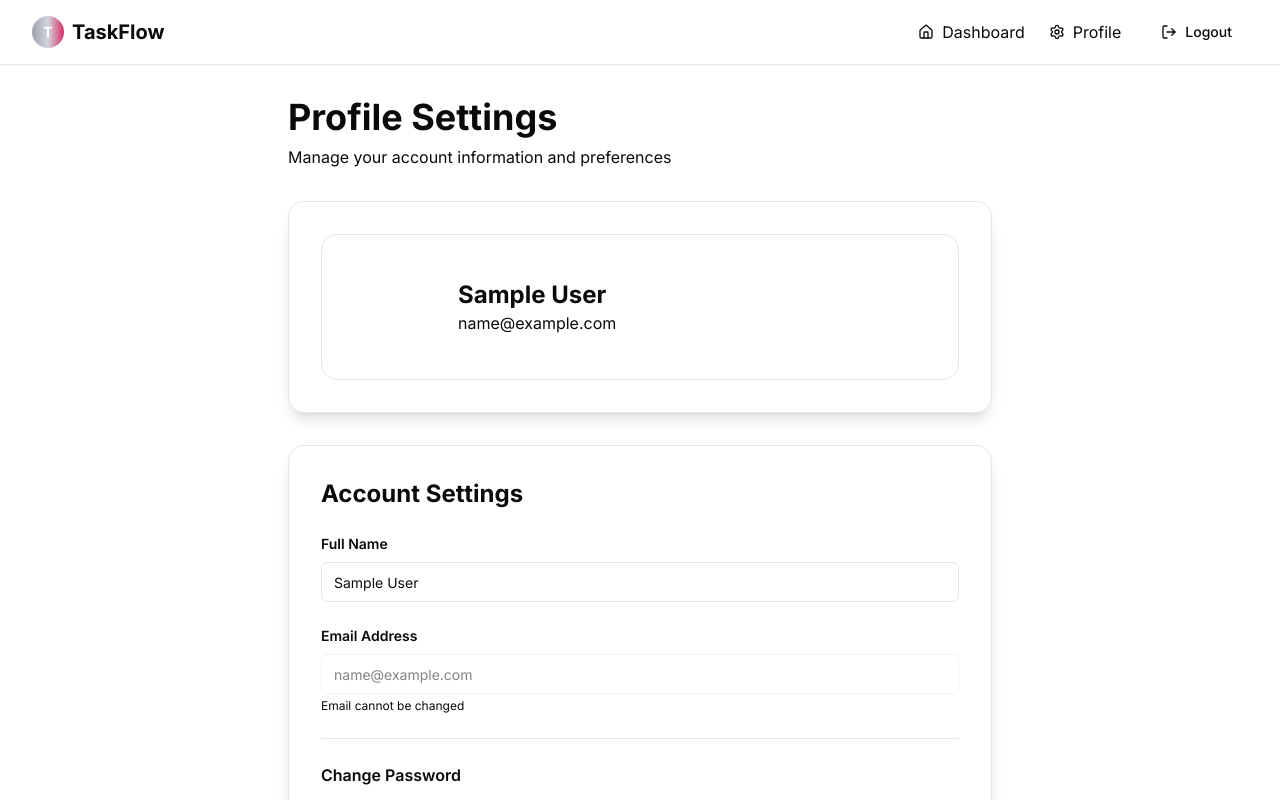
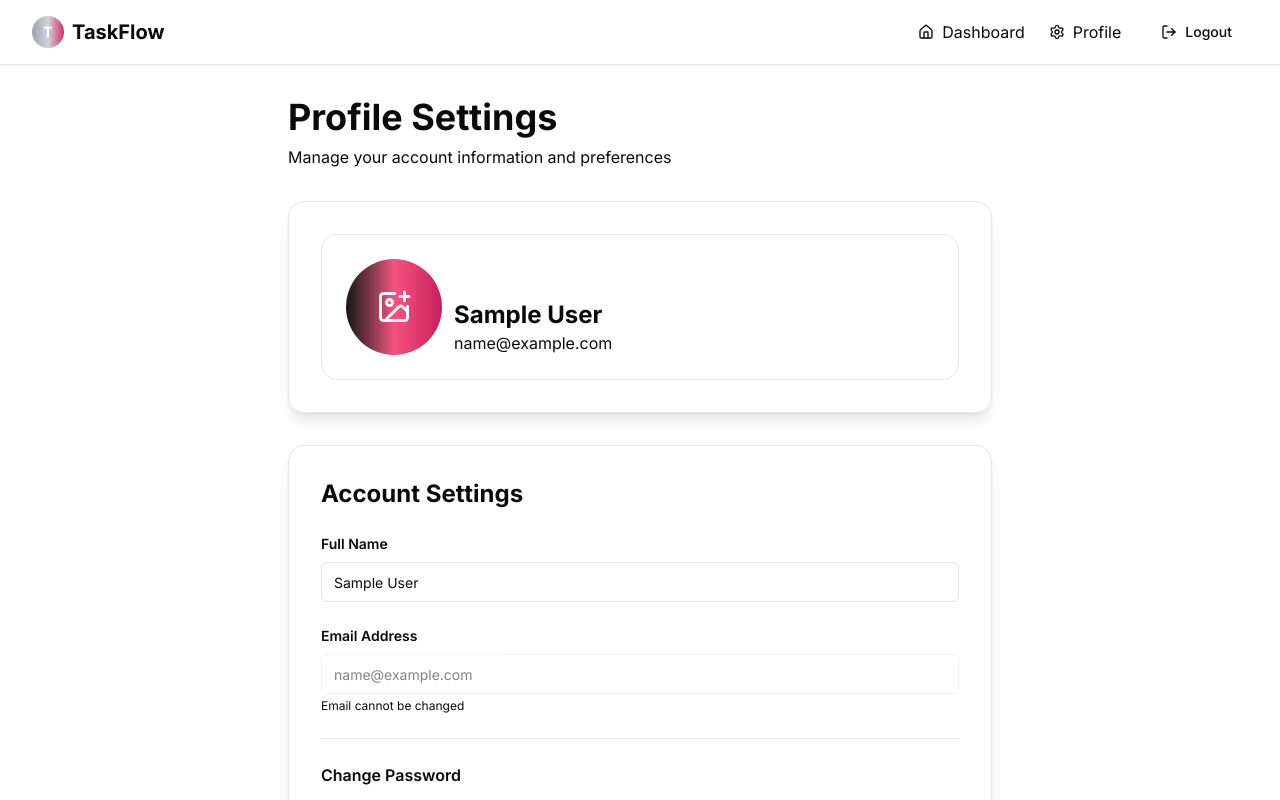
Before and after one commit to Levi-Ojukwu/Todo-UI, a Next.js app: page /profile in a window 1280 px wide. Shown: the top 800 px of the page. Built offline with nearby package versions, Linux system fonts and the light colour scheme; no server answers; sample sign-in values are in the browser's storage.

Commit message:
Profile upload functionality implemented

```diff
--- a/app/dashboard/page.tsx
+++ b/app/dashboard/page.tsx
@@ -158,7 +158,7 @@ export default function DashboardPage() {
 				<div className='max-w-7xl mx-auto px-4 sm:px-6 lg:px-8 py-8'>
 					{/* Header Section */}
 					<div className='flex items-center justify-between mb-8'>
-						<div className='flex items-center gap-4'>
+						<div className='flex items-center gap-3'>
 							{user?.imageUrl ? (
 								<img
 									src={user.imageUrl || "/placeholder.svg"}
@@ -167,8 +167,7 @@ export default function DashboardPage() {
 								/>
 							) : (
 								<div className='w-20 h-20 rounded-full bg-gray-300 text-3xl font-bold flex items-center justify-center text-white'>
-									{/* {user?.name?.charAt(0).toUpperCase() || "U"} */}
-                  <span><ImagePlus className="w-9 h-9"/></span>
+									{user?.name?.charAt(0).toUpperCase() || "U"}
 								</div>
 							)}
 							<div>
--- a/components/profile-header.tsx
+++ b/components/profile-header.tsx
@@ -3,8 +3,7 @@
 "use client";
 
 import { useState, useRef } from "react";
-// import Image from "next/image";
-import { User, Loader2, Camera } from "lucide-react";
+import { User, Loader2, Camera, ImagePlus } from "lucide-react";
 import { updateProfile } from "@/lib/api"; // your existing update function
 import { useAuth } from "@/lib/auth-context"; // to refresh user after update
 import { Button } from "./ui/button";
@@ -88,10 +87,10 @@ export function ProfileHeader({ user }: ProfileHeaderProps) {
 
 	return (
 		<>
-      <div className="flex items-center gap-4 p-6 bg-gradient-to-r from-primary/10 to-primary-light/10 rounded-2xl border border-border-light">
+      <div className="flex items-end gap-3 p-6 bg-gradient-to-r from-primary/10 to-primary-light/10 rounded-2xl border border-border-light">
         {/* Profile Image Wrapper - Clickable */}
         <div
-          className="relative w-24 h-24 rounded-full bg-gradient-primary overflow-hidden flex items-center justify-center cursor-pointer hover:opacity-90 transition-opacity group"
+          className="relative w-24 h-24 rounded-full bg-gradient-to-br gradient-primary overflow-hidden flex items-center justify-center cursor-pointer hover:opacity-90 transition-opacity group"
           onClick={() => !loading && fileInputRef.current?.click()}
         >
           {user.imageUrl ? (
@@ -103,7 +102,7 @@ export function ProfileHeader({ user }: ProfileHeaderProps) {
               className="w-full h-full object-cover"
             />
           ) : (
-            <User className="w-10 h-10 text-white" />
+            <ImagePlus className="w-9 h-9 text-gray-100"/>
           )}
           <div className="absolute inset-0 bg-black/40 opacity-0 group-hover:opacity-100 transition-opacity flex items-center justify-center">
             <Camera className="w-6 h-6 text-white" />
```
